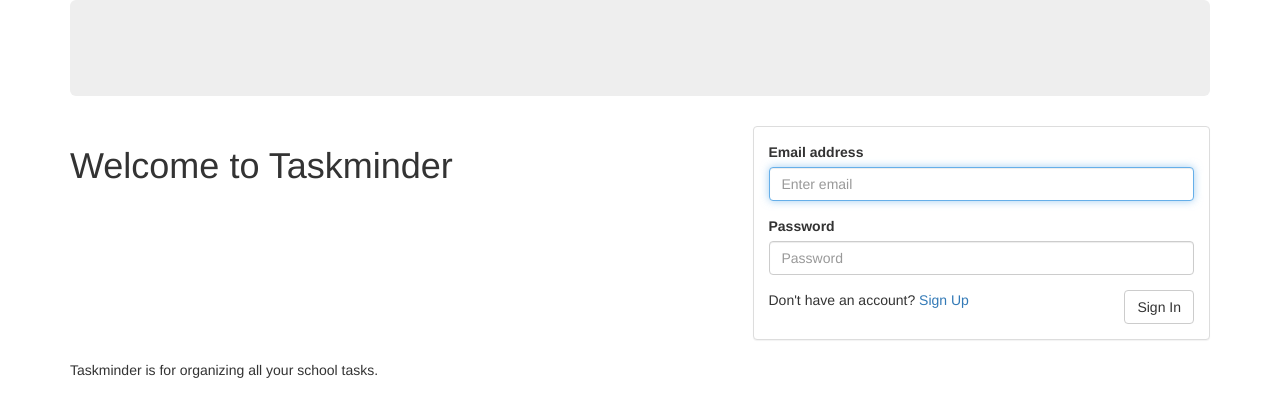
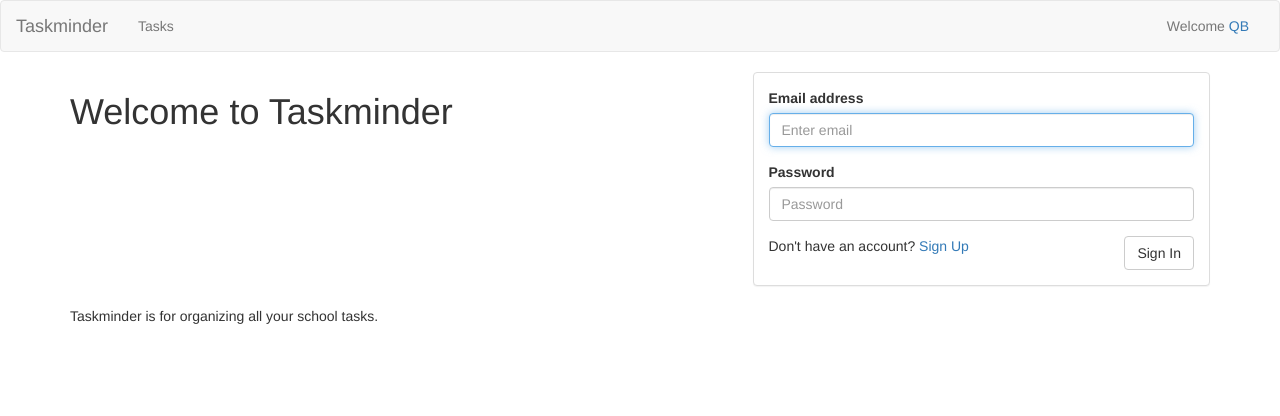
Before and after one commit to Qblack/Taskminder, a website: page app/index.html at #/home in a window 1280 px wide. Drawn offline with nearby package versions, Linux system fonts and the light colour scheme; some packages are replaced by stand-ins of ours; a script that the page names is missing.

Commit message:
added navbar

```diff
--- a/app/app.js
+++ b/app/app.js
@@ -9,7 +9,8 @@ angular.module('taskminder',[
     'ngCookies',
     'ngResource',
     'taskminder.task_table',
-    'taskminder.home'
+    'taskminder.home',
+    'taskminder.navbar'
 
 ]).config(['$routeProvider', function($routeProvider) {
     $routeProvider.otherwise({redirectTo: '/'});
--- /dev/null
+++ b/app/controllers/navbar.js
@@ -0,0 +1,8 @@
+/**
+ * Created by Q on 6/7/2015.
+ */
+'use strict';
+angular.module('taskminder.navbar', [ 'ui.bootstrap'])
+    .controller('NavBarCtrl', ['$scope',function ($scope) {
+        $scope.username = "QB";
+    }]);
--- a/app/index.html
+++ b/app/index.html
@@ -10,10 +10,11 @@
 
 
 </head>
+
 <body>
 
-
-<div ng-view></div>
+<div ng-include="src='views/navbar.html'"></div>
+<div class="page-content" ng-view></div>
 
 <script src="bower_components/angular/angular.js"></script>
 <script src="bower_components/angular-bootstrap/ui-bootstrap.js"></script>
@@ -26,6 +27,8 @@
 <script src="app.js"></script>
 <script src="controllers/home.js"></script>
 <script src="controllers/task_table.js"></script>
+<script src="controllers/navbar.js"></script>
+
 
 
 </body>
--- a/app/views/home.html
+++ b/app/views/home.html
@@ -1,12 +1,6 @@
 <div ng-controller="HomeCtrl">
     <div class="container container-fluid" >
-        <div class="row">
-            <div class="col-md-12">
-                <div class="jumbotron"></div>
-            </div>
-        </div>
-
-        <div class="row">
+       <div class="row">
             <div class="col-md-6">
                 <h1>Welcome to Taskminder</h1>
             </div>
--- /dev/null
+++ b/app/views/navbar.html
@@ -0,0 +1,29 @@
+<div ng-controller="NavBarCtrl">
+    <nav class="navbar navbar-default">
+        <div class="container-fluid">
+            <div class="navbar-header">
+
+                <button type="button" class="navbar-toggle collapsed" data-toggle="collapse" data-target="#bs-example-navbar-collapse-1">
+                    <span class="sr-only">Toggle navigation</span>
+                    <span class="icon-bar"></span>
+                    <span class="icon-bar"></span>
+                    <span class="icon-bar"></span>
+                </button>
+                <a class="navbar-brand" href="#/">
+                    Taskminder
+                </a>
+            </div>
+            <!-- Collect the nav links, forms, and other content for toggling -->
+            <div class="collapse navbar-collapse" id="bs-example-navbar-collapse-1">
+                <ul class="nav navbar-nav">
+                    <li><a href="#/tasks">Tasks</a></li>
+                </ul>
+               <div class="navbar-right">
+                   <div class="navbar-text">
+                       Welcome <a href="#/user"> {{ username }}</a>
+                   </div>
+               </div>
+            </div>
+        </div>
+    </nav>
+</div>
```
Also changed, not shown: app/views/task_table.html (+4 -2 lines), app/assets/css/app.css (line endings or trailing spaces).
